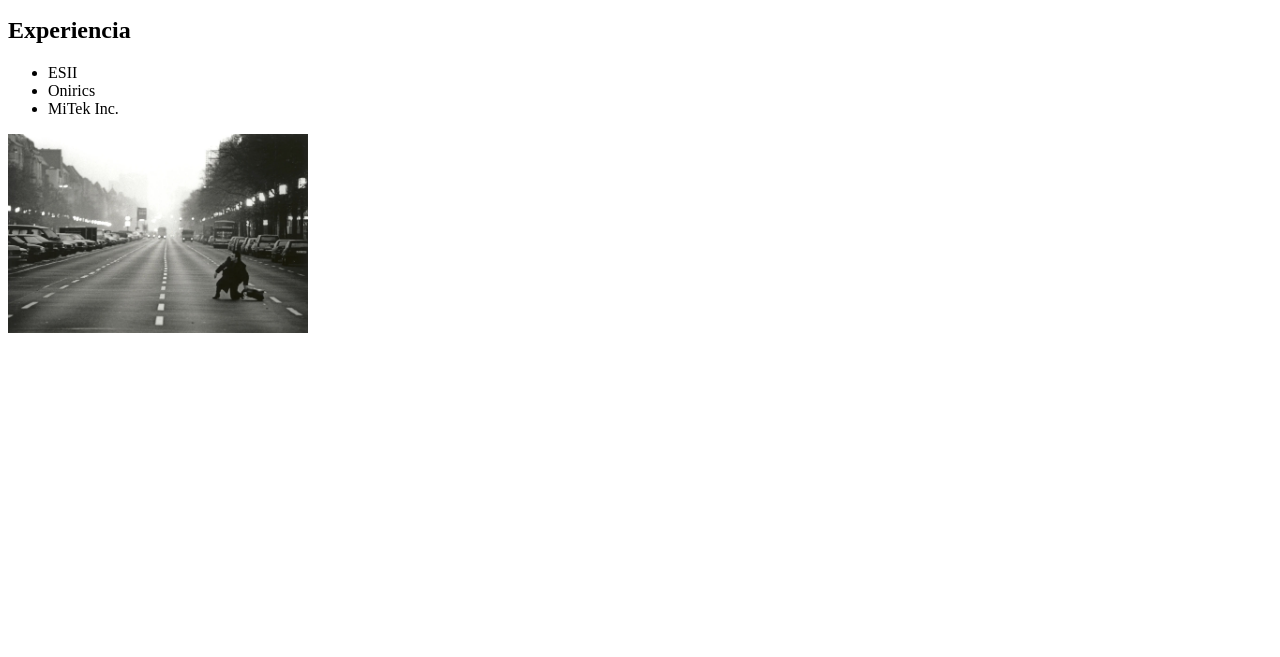
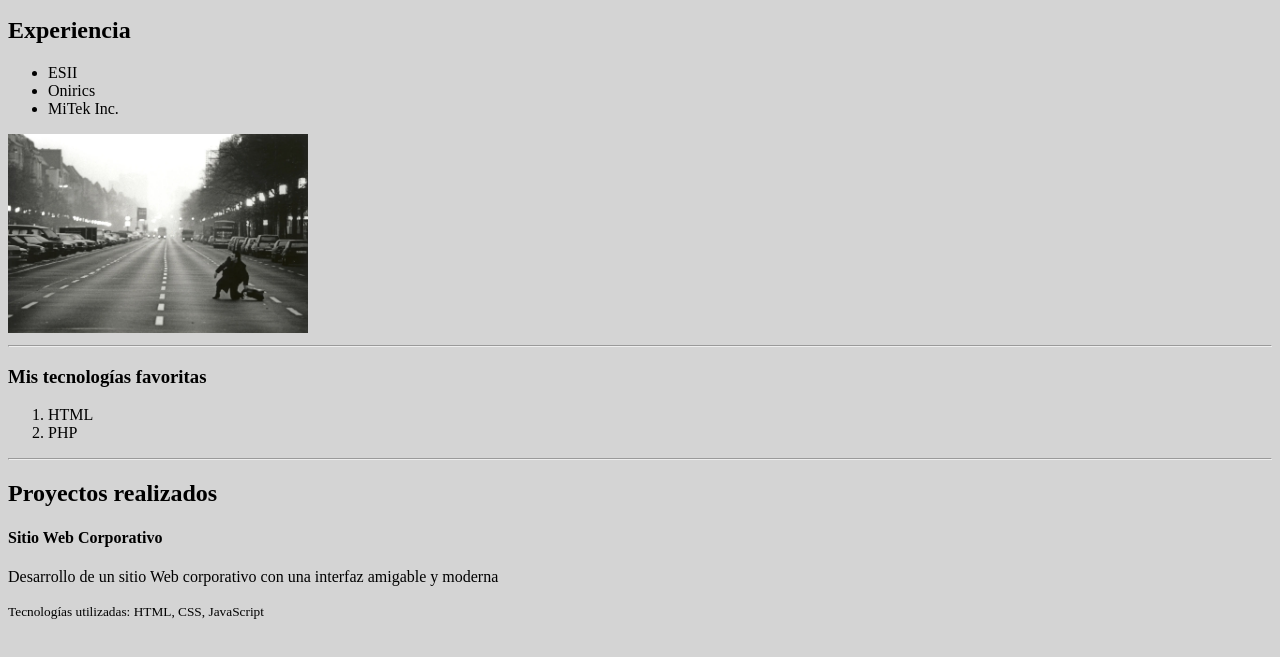
Before and after one commit to PabloGR75/procesos1, a plain HTML site: page index.html in a window 1280 px wide. Shown: the part 101-758 px from the top of the page. Drawn offline with Linux system fonts and the light colour scheme.

Commit message:
Elementos hasta la página 7

```diff
--- a/index.html
+++ b/index.html
@@ -1,11 +1,34 @@
 <!DOCTYPE html>
+<html lang="es" dir="lrt">
 
+<head>
 <meta charset="utf-8">
+<meta http-equiv="X-UA-Compatible" content="IE=edge">
+<meta http-equiv="X-UA-Compatible" content="ie=edge">
+<meta name="viewport" content="width=device-width, initial-scale=1">
+<meta name="description" content="Práctica 1 de la asignatura Procesos de Ingeniería del Software del curso 2024/25">
+<meta name="author" content="Pablo García">
+
 <meta name="viewport" content="width=device-width">
 <meta name=”theme-color” content=”#09f”>
 <meta rel="icon" type="image/jpeg" href="imagenes/favicon.ico">
 
+<meta property="og:title" content="Práctica 1 - Procesos IS" />
+<meta property="og:type" content="video.movie" />
+<meta property="og:url" content="https://www.pablerasculoperas.com" />
+<meta property="og:image" content="hhttps://www.pablerasculoperas.com/imagenes/bono.jpg" />
+
 <title>Portfolio PGR</title>
+
+<style>
+body {
+    background: rgba(208,208,208,0.9);
+}
+</style>
+</head>
+
+<body>
+<main>
 
 <h1>Portfolio Pablo García</h1>
 
@@ -20,3 +43,35 @@
 </ul>
 
 <img title="Stay (faraway, so close!)" src="imagenes/bono.jpg" alt="Bono en Stay" width="300px">
+
+<hr>
+
+<aside>
+    <header>
+        <h3>Mis tecnologías favoritas</h3>
+    </header>
+    <ol>
+        <li>HTML</li>
+        <li>PHP</li>
+    </ol>
+</aside>
+
+<hr>
+
+<h2 id="proyectos">Proyectos realizados</h2>
+
+<section>
+    <article>
+        <header>
+            <h4>Sitio Web Corporativo</h4>
+        </header>
+        <p>Desarrollo de un sitio Web corporativo con una interfaz amigable y moderna</p>
+        <footer>
+            <small>Tecnologías utilizadas: HTML, CSS, JavaScript</small>
+        </footer>
+    </article>
+</section>
+
+</main>
+</body>
+</html>
```
